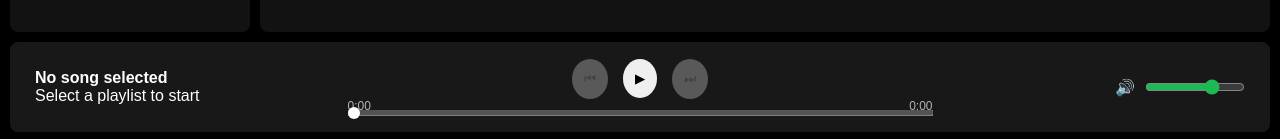
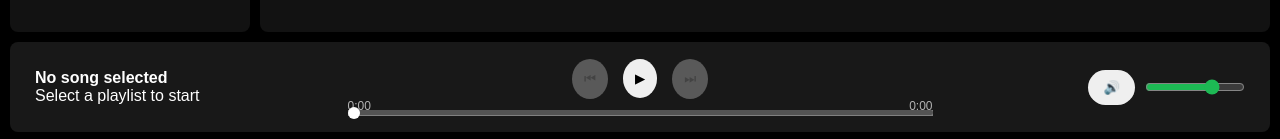
Before and after one commit to abhishekmadole/Spotify-clone, a React (Vite) app: page / in a window 1280 px wide. Shown: the part 658-797 px from the top of the page. Built offline with nearby package versions, Linux system fonts and the light colour scheme.

Commit message:
Added mute/Unmute Function

```diff
--- a/src/Components/musicplayer.jsx
+++ b/src/Components/musicplayer.jsx
@@ -16,6 +16,7 @@ const [audio, setAudio] = useState(null); ///stores the object that we cam contr
 const [currentTime, setCurrentTime] = useState(0)
 const [duration, setDuration] = useState(0);
 const [volume, setVolume] = useState(0.7);
+const [isMuted, setIsMuted] = useState(false);
 
 useEffect(() => {
   if(audio){
@@ -24,6 +25,18 @@ useEffect(() => {
     setisPlaying(false);
   }
 },[selectedSong])
+
+const handlemute = () => {
+  if (!audio) return;
+
+  if (isMuted) {
+    audio.volume = volume;
+    setIsMuted(false);
+  }else {
+    audio.volume = 0;
+    setIsMuted(true);
+  }
+};
 
 const handlePlayPause = () => {
   if(!audio){
@@ -141,7 +154,9 @@ return (
 
         {/* RIGHT: Volume */}
         <div className="volume">
-            <span>🔊</span>
+            <button onClick={handlemute}>
+              {isMuted ? "🔇" : "🔊"}
+            </button>
 
             <input
               type="range"
@@ -155,7 +170,7 @@ return (
                 setVolume(newVolume);
 
                 if(audio){
-                  audio.volume = newVolume;
+                  audio.volume = isMuted ? 0: newVolume;
                 }
               }}
               />
```
